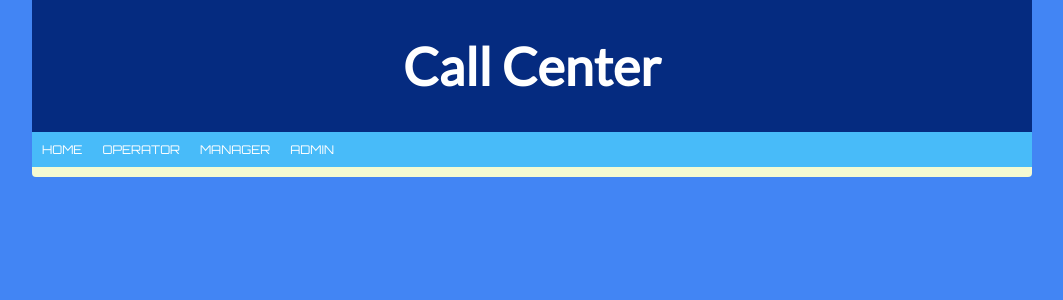
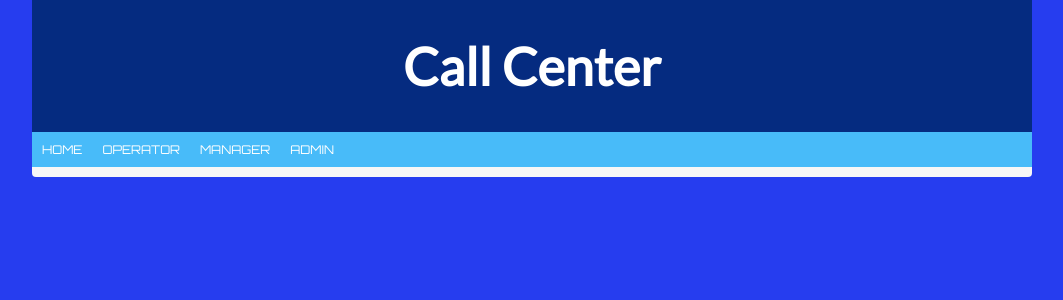
Before and after one commit to CodeTrafficker/call-center, a React (Create React App) app: page / in a window 1280 px wide. Shown: the top 300 px of the page, without its empty margins (108-1171 px from the left). Built offline with nearby package versions, Linux system fonts and the light colour scheme.

Commit message:
Code clean-up: final colors
OK that last color scheme was a little too bright in the wrong places, muted in others. This one is more dark blue/blue/greys to off-white. Adding --midlight3 which isn't used yet.

```diff
--- a/src/global.css
+++ b/src/global.css
@@ -49,16 +49,37 @@ Halocline
   --highlight2: #fff;
 }
 
+// Wavy Web, modified, prev checkin:;
+  --darkest-bg: #052B80; // header bg, text, hard lines
+  --dark-bg:    #4285F4; // body
+  --midlight1:  #48BBF9; // buttons
+  --midlight2:  #88C425;
+  --highlight:  #F4FAD2; // content page background
+  --highlight2: #ffffff; // header text, button text
+
+
+
+1 Wavy web + Portuguese Tile:
+https://www.colourlovers.com/palette/4631586/portuguese_tile
+  --darkest-bg: #052B80; // from WW - header bg, text, hard lines, btn hover
+  --dark-bg:    #263DEF; // body+gutters
+  --midlight1:  #48BBF9; // buttons
+  --midlight2:  #3774E5; // med. blue for active nav links
+  --midlight3:  #E3E3E3; // mid silver-grey
+  --highlight:  #F7F7F7; // off-white content page background
+  --highlight2: #FFFFFF; // header text, button text
+
 */
 
 /* Wavy Web, modified: */
 :root {
-  --darkest-bg: #052B80; /* header bg, text, hard lines*/
-  --dark-bg:    #4285F4; /* body */
-  --midlight1:  #48BBF9; /*buttons*/
-  --midlight2:  #88C425;
-  --highlight:  #F4FAD2; /* content page background */
-  --highlight2: #ffffff; /* header text, button text */
+  --darkest-bg: #052B80;
+  --dark-bg:    #263DEF;
+  --midlight1:  #48BBF9;
+  --midlight2:  #3774E5;
+  --midlight3:  #E3E3E3;
+  --highlight:  #F7F7F7;
+  --highlight2: #FFFFFF;
 }
 
 body  {
@@ -82,7 +103,7 @@ button  {
 button:hover, button:active  {
   background-color: var(--darkest-bg);
 }
-textarea  {
+input[type='number'], textarea  {
   border: 1px solid var(--darkest-bg);
 }
 /* / colors */
--- a/src/index.css
+++ b/src/index.css
@@ -13,14 +13,14 @@ nav a {
   text-transform: uppercase;
 }
 
-nav a:hover, nav a:active  {
+nav a:hover  {
   background-color: var(--dark-bg);
 }
 
 /* React inserts class .active as default,
 but can reset to diff class name in <Navlink> components */
 nav a.active {
-    background-color: var(--dark-bg);
+    background-color: var(--midlight2);
 }
 
 
```
